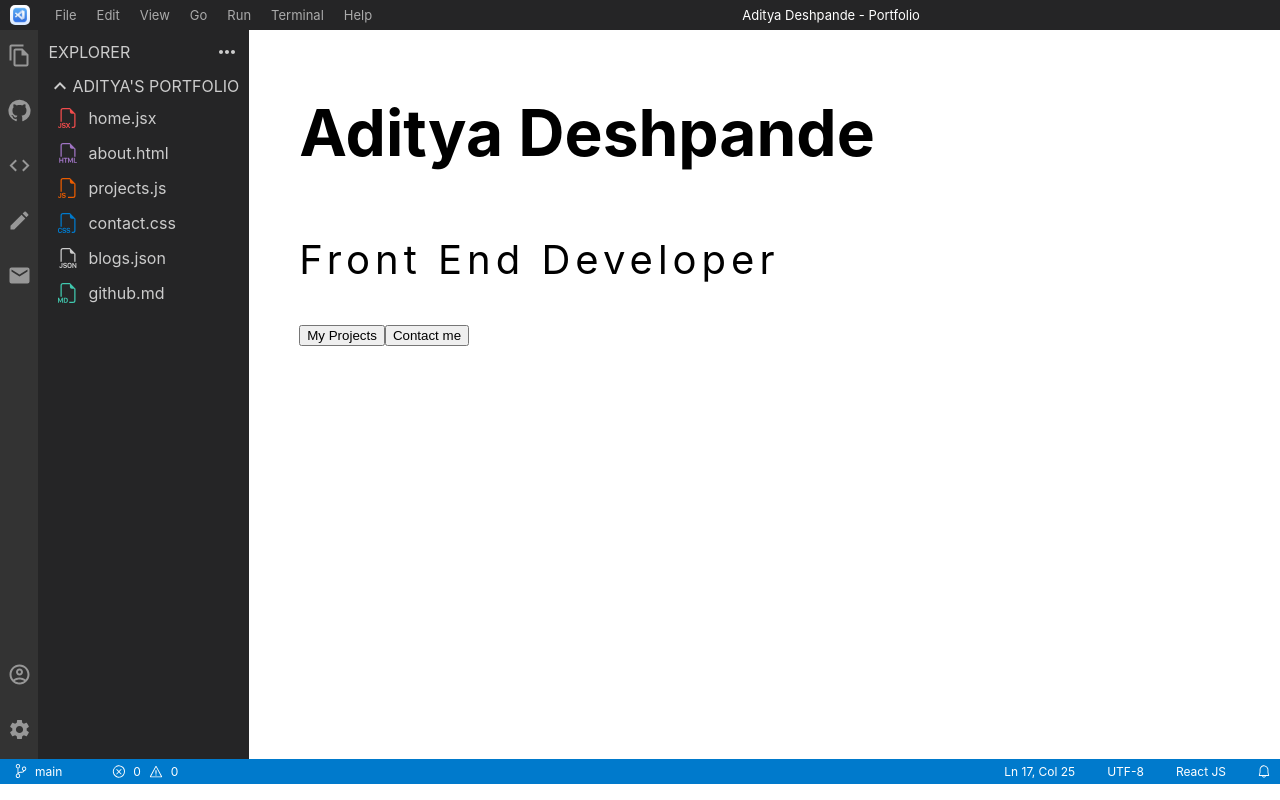
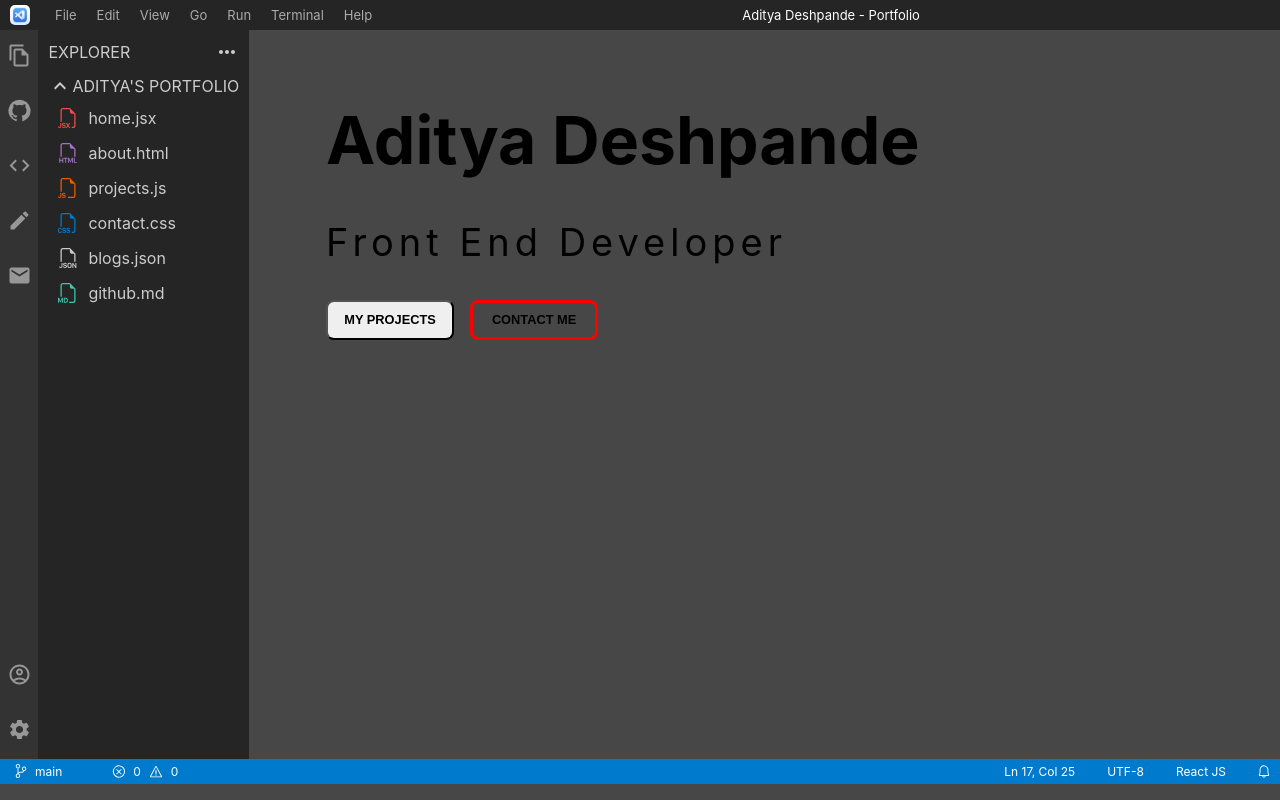
Before and after one commit to adityadeshpande0/MyPortfolio, a React (Create React App) app: page / in a window 1280 px wide. Built offline with nearby package versions, Linux system fonts and the light colour scheme.

Commit message:
Changes Homepage

```diff
--- a/src/Components/Home/Home.jsx
+++ b/src/Components/Home/Home.jsx
@@ -1,18 +1,19 @@
-import React from 'react'
+import React from "react";
 // import AlertDialogBox from '../Popups/AlertDialogBox'
-import '../Home/homeStyles.css'
+import "../Home/homeStyles.css";
 function Home() {
   return (
-    <div>
-      <div className='home-container'>
-        <p className='home-name-text'>Aditya Deshpande</p>
-        <p className='type-anim-text'>Front End Developer</p>
-        <button>My Projects</button>
-        <button>Contact me</button>
+    <div className="home-main-container">
+      <p className="home-name-text">Aditya Deshpande</p>
+      <div className="home-container">
+        <p className="type-anim-text">Front End Developer</p>
+        <div className="home-btn-container">
+        <button className="home-button">My Projects</button>
+        <button className="home-button cntm-button">Contact me</button>
+        </div>
       </div>
-
     </div>
-  )
+  );
 }
 
-export default Home
+export default Home;
--- a/src/Components/Home/homeStyles.css
+++ b/src/Components/Home/homeStyles.css
@@ -1,29 +1,66 @@
+.home-main-container {
+  display: flex;
+  flex-direction: column;
+  margin-left: 6%;
+  --min-font-size: 36px; /* Minimum font size */
+  --max-font-size: 66px; /* Maximum font size */
+  --min-font-size-animtext: 12px;
+  --max-font-size-animtext: 38px;
+  margin-top: 4vw;
+}
+p {
+  margin: 1.5vw 0 1.5vw 0;
+}
 .home-container {
   display: inline-block;
-  margin-left: 50px;
 }
 .type-anim-text {
-  font-size: 2.5em;
+  font-size: clamp(
+    var(--min-font-size-animtext),
+    5vw,
+    var(--max-font-size-animtext)
+  );
   letter-spacing: 5px;
   border-right: 5px solid;
-  width: 85%;
+  width: 90%;
   white-space: nowrap;
   overflow: hidden;
-  animation: typing 2s steps(18),
-  cursor .5s step-end infinite alternate;
+  animation: typing 2s steps(18), cursor 0.5s step-end infinite alternate;
 }
-.home-name-text{
-    font-size: 4em;
-    font-weight: 700;
+.home-name-text {
+  font-size: clamp(var(--min-font-size), 8vw, var(--max-font-size));
+  font-weight: 700;
+  overflow-wrap: break-word;
 }
 /* Cursor Blinking */
-@keyframes cursor{
-    50% {
-        border-color: transparent;
-    }
+@keyframes cursor {
+  50% {
+    border-color: transparent;
+  }
 }
 
 /*Typing animation*/
-@keyframes typing{
-    from {width: 0;}
+@keyframes typing {
+  from {
+    width: 0;
+  }
 }
+.home-btn-container{
+
+}
+.home-button {
+
+  height: 2.5rem;
+  width: 8rem;
+  border-radius: 0.5rem;
+  margin-top: 1rem;
+  color: black;
+  font-size: 0.8rem;
+  text-transform: uppercase;
+  font-weight: 600;
+}
+.cntm-button {
+  margin-left: 1rem;
+  background-color: transparent;
+  border: 0.2rem solid red;
+}
--- a/src/index.css
+++ b/src/index.css
@@ -1,3 +1,6 @@
+:root{
+background-color: rgb(71, 71, 71);
+}
 body {
   margin: 0;
   font-family: -apple-system, BlinkMacSystemFont, 'Segoe UI', 'Roboto', 'Oxygen',
```
